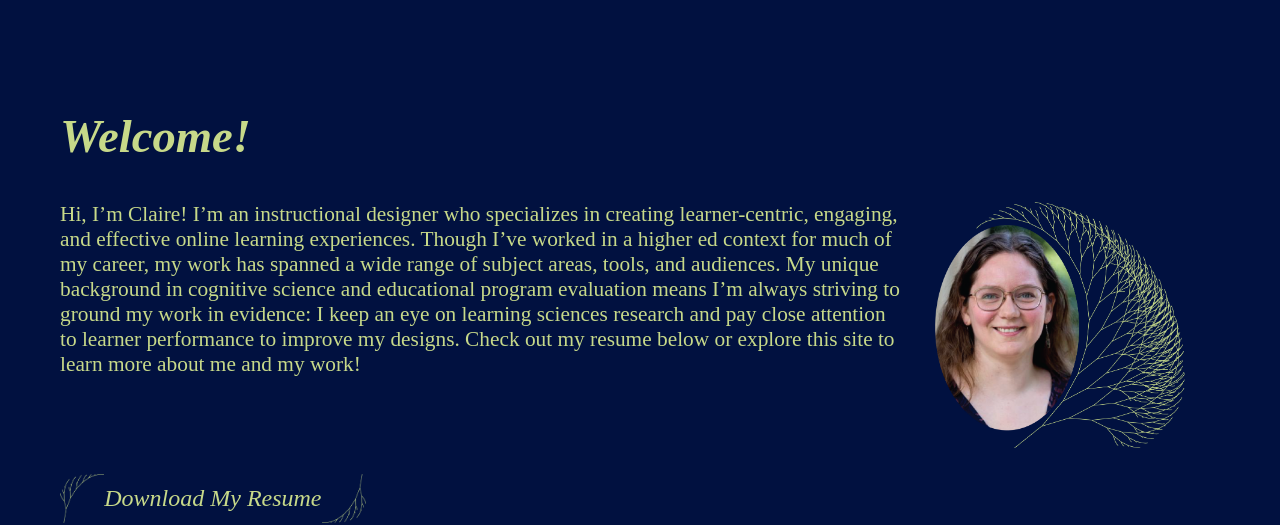
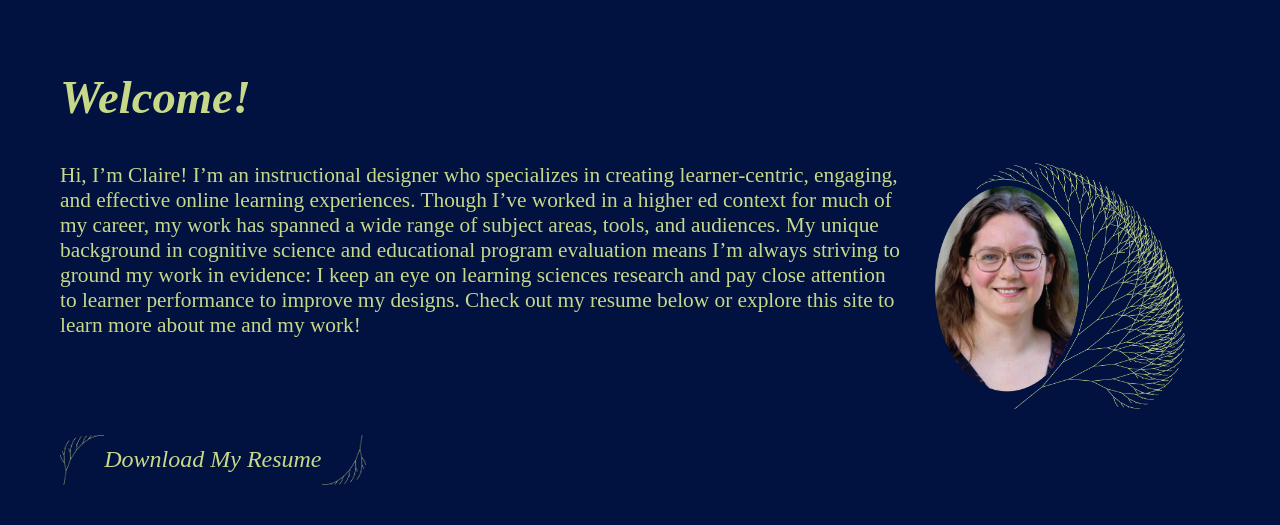
Before and after one commit to clairepaulson/clairepaulson.github.io, a plain HTML site: page index.html in a window 1280 px wide. Shown: the part 296-821 px from the top of the page. Drawn offline with Linux system fonts and the light colour scheme; a web font is replaced by a local one.

Commit message:
Welcome section moved up

```diff
--- a/style.css
+++ b/style.css
@@ -109,6 +109,10 @@ article {
     justify-content: flex-start;
     align-items: flex-start;
     padding-bottom: 20px;
+}
+
+.Welcome h2 {
+    margin-top: 0px;
 }
 
 .Welcome img {
```
